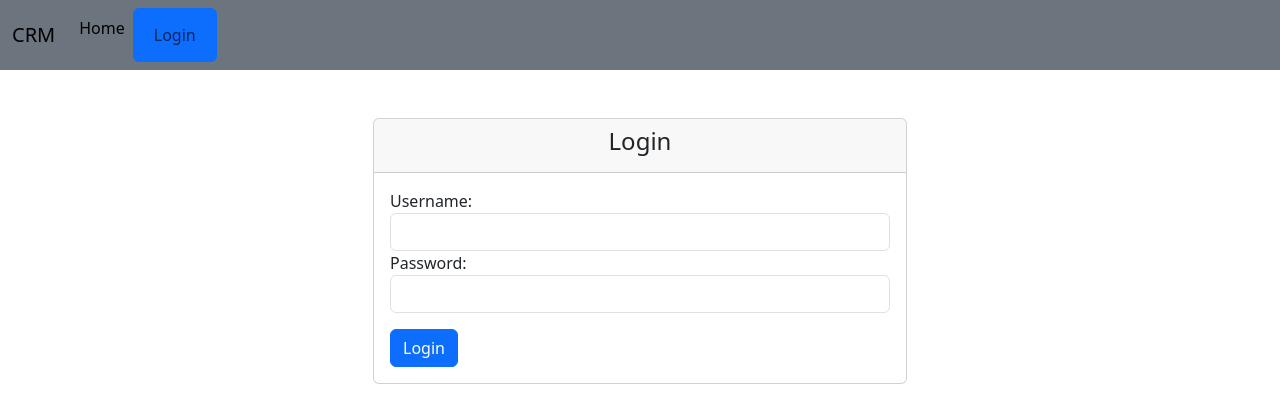
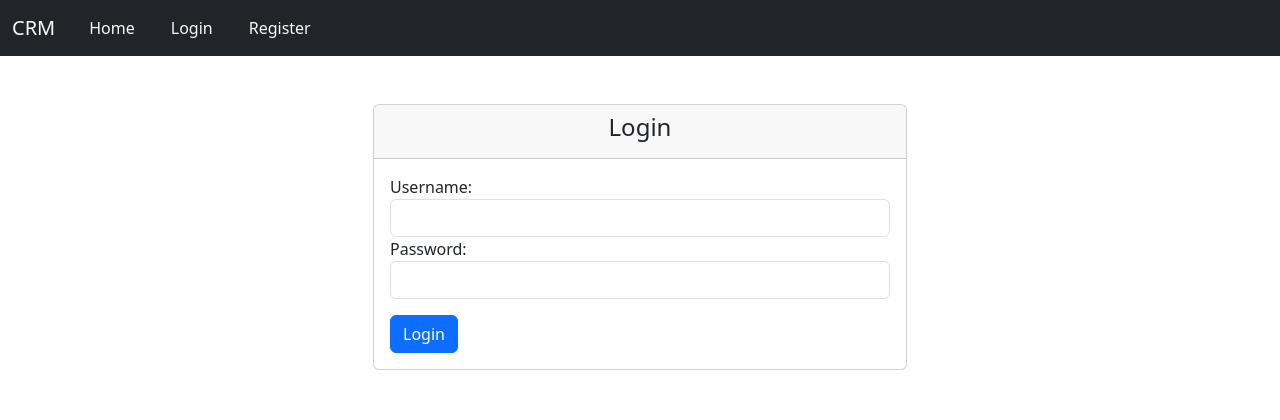
Before and after one commit to Tamim-Mahmud/CRM-Website-Django, a Django app: page / in a window 1280 px wide. Shown: the top 420 px of the page. Run offline with Django 5.2, Linux system fonts and the light colour scheme.

Commit message:
register user

```diff
--- a/website/templates/navbar.html
+++ b/website/templates/navbar.html
@@ -1,34 +1,37 @@
-<nav class="navbar navbar-expand-lg bg-secondary">
+<style>
+    /* Customize your styles here */
+
+    .navbar-nav.ml-auto {
+        display: flex;
+        align-items: center;
+    }
+
+    .navbar-nav.ml-auto .nav-item {
+        margin-left: 10px; /* Adjust the spacing between buttons */
+    }
+
+    .navbar-nav.ml-auto .btn {
+        margin-left: 10px; /* Adjust the spacing between buttons */
+    }
+</style>
+<nav class="navbar navbar-expand-lg bg-dark text-light">
     <div class="container-fluid">
-    <a class="navbar-brand" href="#">CRM</a>
-    <button
-      class="navbar-toggler"
-      type="button"
-      data-bs-toggle="collapse"
-      data-bs-target="#navbarSupportedContent"
-      aria-controls="navbarSupportedContent"
-      aria-expanded="false"
-      aria-label="Toggle navigation"
-    >
-      <span class="navbar-toggler-icon"></span>
-    </button>
-    <div class="collapse navbar-collapse" id="navbarSupportedContent">
-      <ul class="navbar-nav me-auto mb-2 mb-lg-0 d-flex justify-content-between aliign-items-center">
+        <a class="navbar-brand text-light" href="{% url 'home' %}">CRM</a>
+        <div class="collapse navbar-collapse">
+            <ul class="navbar-nav ml-auto">
                 <li class="nav-item">
-          <a class="nav-link active" aria-current="page" href="#">Home</a>
+                    <a class="nav-link text-light" aria-current="page" href="{% url 'home' %}">Home</a>
                 </li>
-
                 {% if user.is_authenticated %}
                 <li class="nav-item">
-          <button class="btn btn-warning">
-            <a class="nav-link" href="{% url  'logout' %}">Logout</a>
-          </button>
+                    <a class="nav-link btn btn-secondary text-light" href="{% url 'logout' %}">Logout</a>
                 </li>
                 {% else %}
                 <li class="nav-item">
-          <button class="btn btn-primary">
-            <a class="nav-link" href="{% url 'home' %}">Login</a>
-          </button>
+                    <a class="nav-link btn btn-secondary text-light" href="{% url 'home' %}">Login</a>
+                </li>
+                <li class="nav-item">
+                    <a class="nav-link btn btn-secondary text-light" href="{% url 'register' %}">Register</a>
                 </li>
                 {% endif %}
             </ul>
--- /dev/null
+++ b/website/templates/register.html
@@ -0,0 +1,5 @@
+{% extends 'base.html' %}
+
+{% block content %}
+<h2>THis is register</h2>
+{% endblock %}
--- a/website/urls.py
+++ b/website/urls.py
@@ -6,5 +6,6 @@
     path('',views.home,name='home'),
     # path('login/',views.login_user,name='login'),
     path('logout/',views.logout_user,name='logout'),
+    path('register/',views.reg_user,name='register'),
 
 ]
--- a/website/views.py
+++ b/website/views.py
@@ -1,5 +1,6 @@
 from django.shortcuts import render, redirect
 from django.contrib.auth import authenticate,login,logout
+from .forms import SignUpForm
 
 # for lgin log out message
 from django.contrib import messages
@@ -27,3 +28,16 @@
 def logout_user(request):
     logout(request)
     return redirect('home')
+
+def reg_user(request):
+    if request.method == "POST":
+        form= SignUpForm(request.POST)
+
+        if form.is_valid():
+            form.save()
+            username=form.cleaned_data['username']
+            password=form.cleaned_data['password1']
+            user =authenticate(username=username, password=password)
+            login(request,user)
+            messages.success(request, "You have successfully registered....")
+    return render(request, 'register.html')
```
Also changed, not shown: website/forms.py (added, +31 -0 lines). Lines whose indentation alone changed are shown as unchanged.
